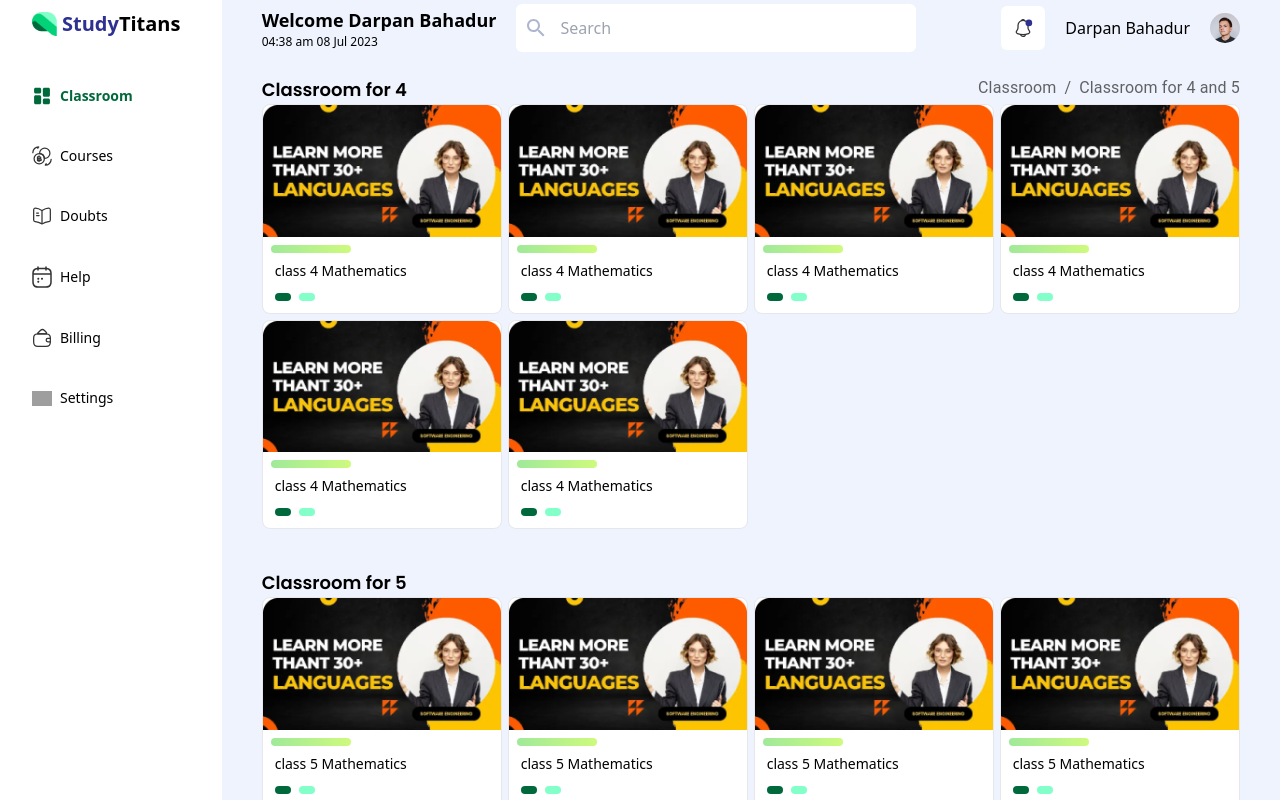
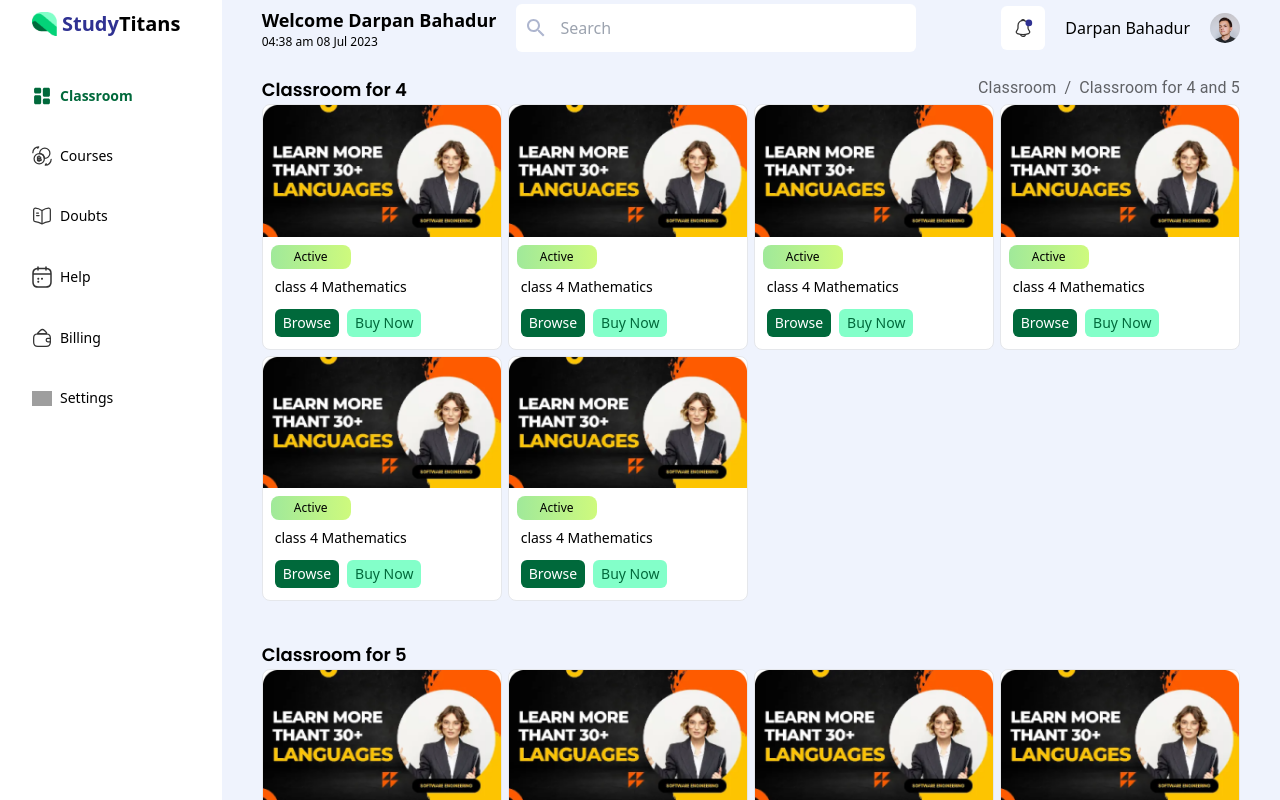
Before and after one commit to BigBrain-01/Frontend, a Next.js app: page /dashboard/classroom-for-4-and-5 in a window 1280 px wide. Shown: the top 800 px of the page. Built offline with nearby package versions, Linux system fonts and the light colour scheme; grey boxes are pictures that could not be loaded.

Commit message:
changes in card

```diff
--- a/src/components/Card.jsx
+++ b/src/components/Card.jsx
@@ -1,6 +1,6 @@
 import React from "react";
 import Image from "next/image";
-const Card = ({title,image,status,statusColor,button1,button2}) => {
+const Card = ({title,image}) => {
   return (
     <div className="flex flex-col w-[240px] bg-white border rounded-lg ">
       <div className="w-full">
@@ -13,15 +13,15 @@ const Card = ({title,image,status,statusColor,button1,button2}) => {
           }}
           className="rounded-lg w-20 p-1  font-medium flex justify-center"
         >
-          <button className="text-xs">{status}</button>
+          <button className="text-xs">Active</button>
         </div>
       </div>
-      <div className="text-sm px-3">
+      <div className="text-sm font-medium px-3">
        {title}
       </div>
       <div className="flex gap-2 p-3">
-        <button className="bg-[#00693B] text-sm p-1 text-white rounded-md px-2">{button1}</button>
-        <button className="bg-[#83FFC9] text-sm p-1 text-[#00693B] rounded-md px-2">{button2}</button>
+        <button className="bg-[#00693B] text-sm p-1 text-white rounded-md px-2">Browse</button>
+        <button className="bg-[#83FFC9] text-sm p-1 text-[#00693B] rounded-md px-2">Buy Now</button>
       </div>
     </div>
   );
```
